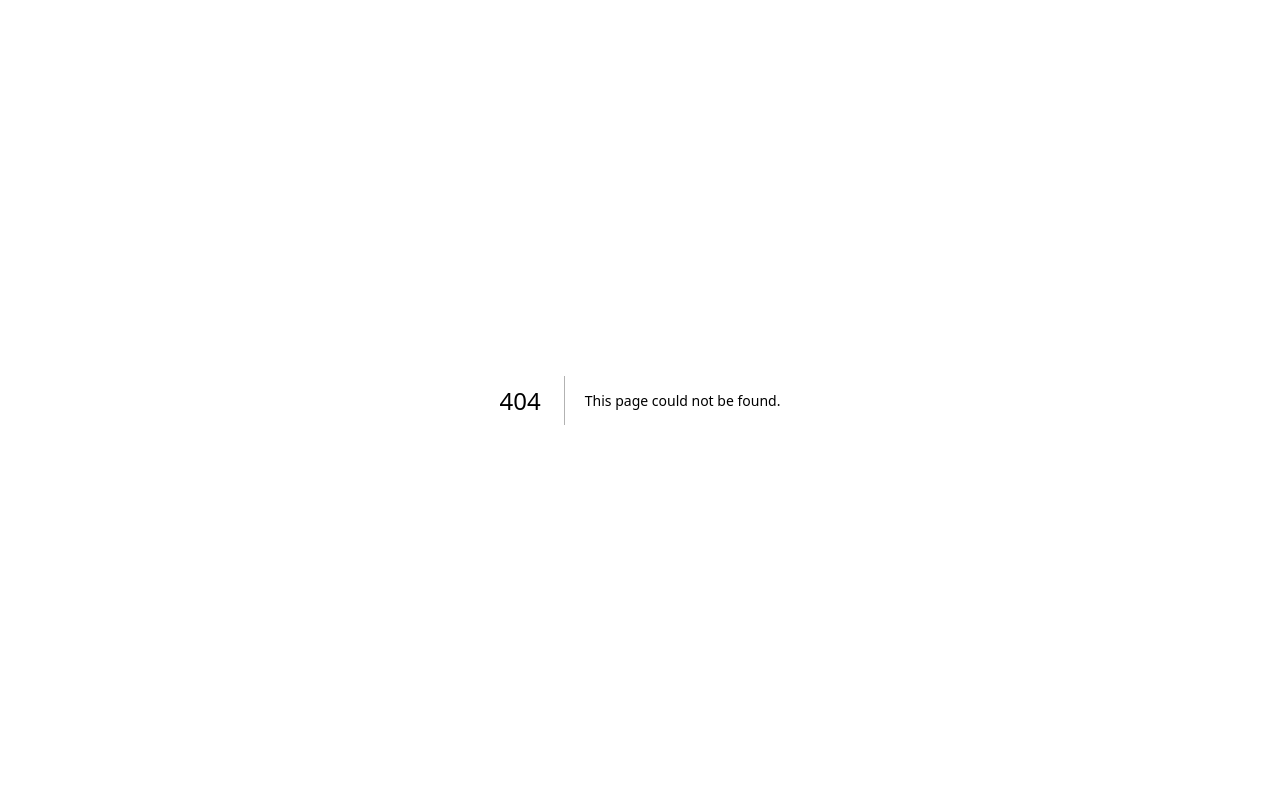
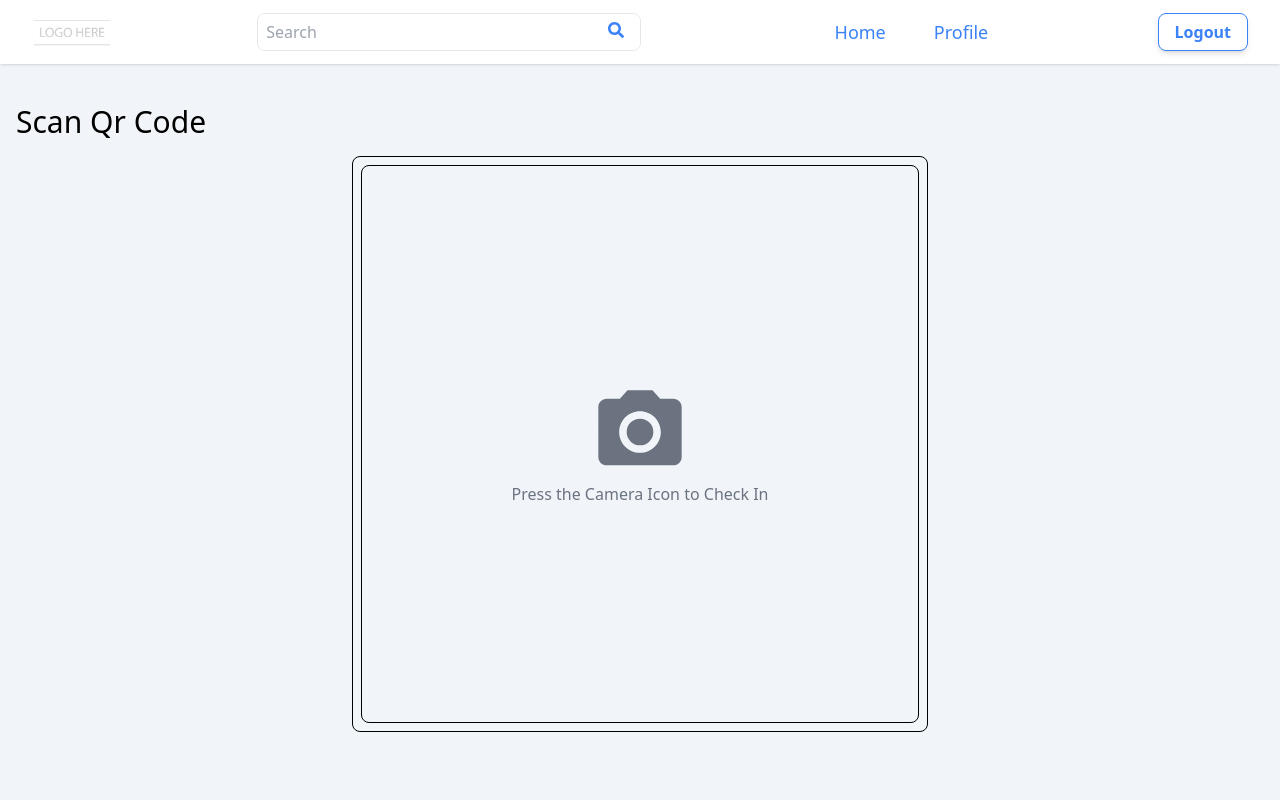
Before and after one commit to abbassays/event-brite, a Next.js app: page /admin/tickets/23448dfc-3b55-478c-90cb-515b857b7712/check-in in a window 1280 px wide. Before the commit this address had no page. Shown: the top 800 px of the page. Built offline with nearby package versions, Linux system fonts and the light colour scheme.

Commit message:
check in page added

```diff
--- a/components/ListCards/TicketCard.tsx
+++ b/components/ListCards/TicketCard.tsx
@@ -1,7 +1,7 @@
 import React, { useEffect, useState } from "react";
 import Image from "next/image";
 import Link from "next/link";
-import { MdEdit, MdDelete } from "react-icons/md";
+import { MdEdit, MdDelete, MdLocationPin } from "react-icons/md";
 
 import { EventType, TicketType } from "../../types";
 import allEvents from "../../utils/all_events.json";
@@ -83,6 +83,11 @@ const TicketCard = ({
         </div>
 
         <div className="w-full md:w-fit flex space-x-2">
+          <p className="text-xl md:text-green-500 md:hover:bg-green-500 md:p-1 md:bg-transparent rounded md:hover:text-white cursor-pointer transition-colors bg-blue-500 w-full text-white py-1 hover:bg-blue-600">
+            <Link href={`/admin/tickets/${id}/check-in`}>
+              <MdLocationPin className="mx-auto" />
+            </Link>
+          </p>
           <p className="text-xl md:text-blue-500 md:hover:bg-blue-500 md:p-1 md:bg-transparent rounded md:hover:text-white cursor-pointer transition-colors bg-blue-500 w-full text-white py-1 hover:bg-blue-600">
             <Link href={`/admin/tickets/${id}`}>
               <MdEdit className="mx-auto" />
--- a/package.json
+++ b/package.json
@@ -18,6 +18,7 @@
     "react-dom": "^18.2.0",
     "react-hook-form": "^7.43.9",
     "react-icons": "^4.8.0",
+    "react-qr-reader": "^3.0.0-beta-1",
     "sharp": "^0.32.1",
     "tailwindcss": "^3.3.2",
     "uuid": "^9.0.0"
--- /dev/null
+++ b/pages/admin/tickets/[id]/check-in.tsx
@@ -0,0 +1,66 @@
+import React, { useEffect, useState } from "react";
+import { useRouter } from "next/router";
+import { QrReader } from "react-qr-reader";
+import { MdPhotoCamera } from "react-icons/md";
+
+import allTickets from "../../../../utils/all_tickets.json";
+import { TicketType } from "../../../../types";
+
+import Layout from "../../../../components/UI/Layout";
+import Container from "../../../../components/UI/Container";
+
+const CheckIn = () => {
+  const router = useRouter();
+  const [ticket, setTicket] = useState<TicketType>();
+  const [startScan, setStartScan] = useState<boolean>(false);
+
+  const fetchTicket = () => {
+    const ticketId = router.query.id;
+    const ticket = allTickets.find((ticket) => ticket.id === ticketId);
+    setTicket(ticket);
+  };
+
+  useEffect(() => {
+    fetchTicket();
+  }, [router.query.id, allTickets]);
+  const [data, setData] = useState<string>();
+
+  return (
+    <Layout title="Check In">
+      <Container title="Scan Qr Code">
+        <div className="max-w-md sm:max-w-xl aspect-square mx-auto p-2 border border-black rounded-lg">
+          {startScan ? (
+            <QrReader
+              onResult={(result, error) => {
+                if (!!result) {
+                  setData(result.getText());
+                }
+
+                if (!!error) {
+                  console.info(error);
+                }
+              }}
+              constraints={{
+                facingMode: "environment",
+              }}
+            />
+          ) : (
+            <div className="w-full h-full flex flex-col justify-center items-center text-gray-500 border border-black rounded-lg">
+              <MdPhotoCamera
+                size={100}
+                onClick={() => setStartScan(true)}
+                className="cursor-pointer"
+              />
+              <p className="">Press the Camera Icon to Check In</p>
+            </div>
+          )}
+        </div>
+        {data && (
+          <div className="text-center mt-10 w-full">Scanned text is {data}</div>
+        )}
+      </Container>
+    </Layout>
+  );
+};
+
+export default CheckIn;
--- a/pages/admin/tickets/[id].tsx
+++ b/pages/admin/tickets/[id]/index.tsx
@@ -1,8 +1,8 @@
 import React from "react";
 import { useRouter } from "next/router";
 
-import Layout from "../../../components/UI/Layout";
-import TicketForm from "../../../components/AdminForms/TicketForm";
+import Layout from "../../../../components/UI/Layout";
+import TicketForm from "../../../../components/AdminForms/TicketForm";
 
 const EditTicketPage = () => {
   const router = useRouter();
```
Also changed, not shown: 1 other file (tests, documents, lock files or other folders).
